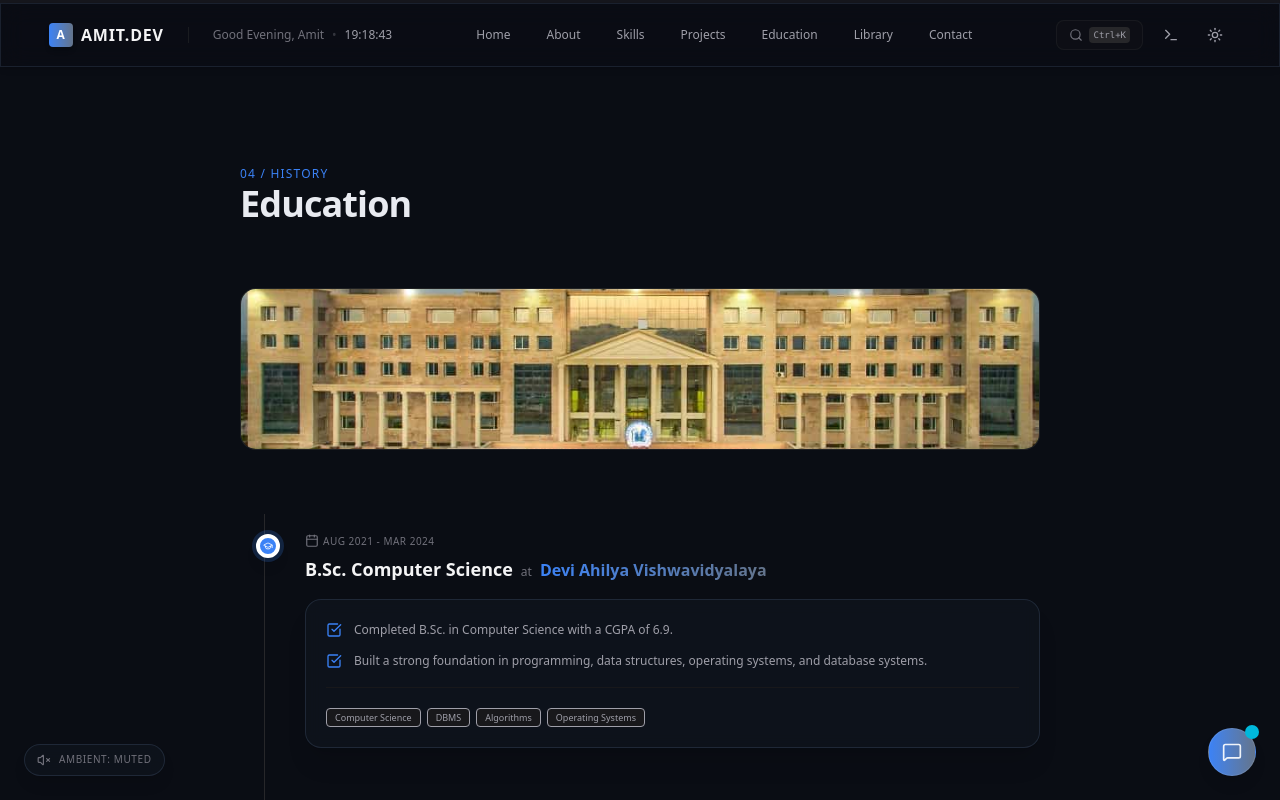
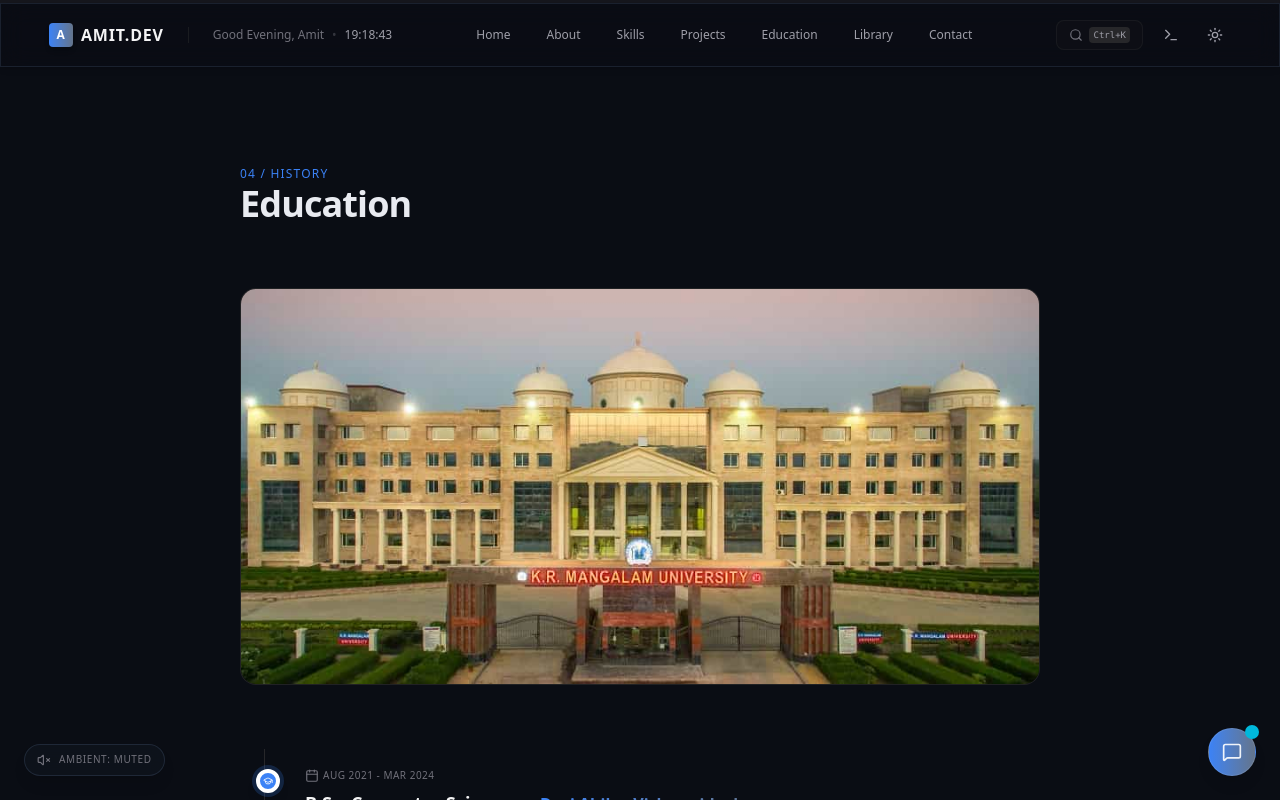
Before and after one commit to amitjatthap2002/My_Portfolio, a Next.js app: page /education in a window 1280 px wide. Shown: the top 800 px of the page. Built offline with nearby package versions, Linux system fonts and the light colour scheme.

Commit message:
Fix education section image to display fully without cropping

```diff
--- a/sections/Education.tsx
+++ b/sections/Education.tsx
@@ -16,8 +16,8 @@
         <h2 className="text-3xl md:text-4xl font-extrabold tracking-tight">Education</h2>
       </div>
 
-      <div className="overflow-hidden rounded-2xl border border-zinc-800/80 bg-zinc-950/60">
-        <img src={portfolioData.personalInfo.sectionImageUrls?.education || portfolioData.personalInfo.profileImageUrl} alt="Education photo space" className="h-40 w-full object-cover" />
+      <div className="overflow-hidden rounded-2xl border border-zinc-800/80 bg-zinc-950/60 flex justify-center items-center">
+        <img src={portfolioData.personalInfo.sectionImageUrls?.education || portfolioData.personalInfo.profileImageUrl} alt="Education photo space" className="w-full h-auto max-h-[400px] object-contain" />
       </div>
 
 
```
